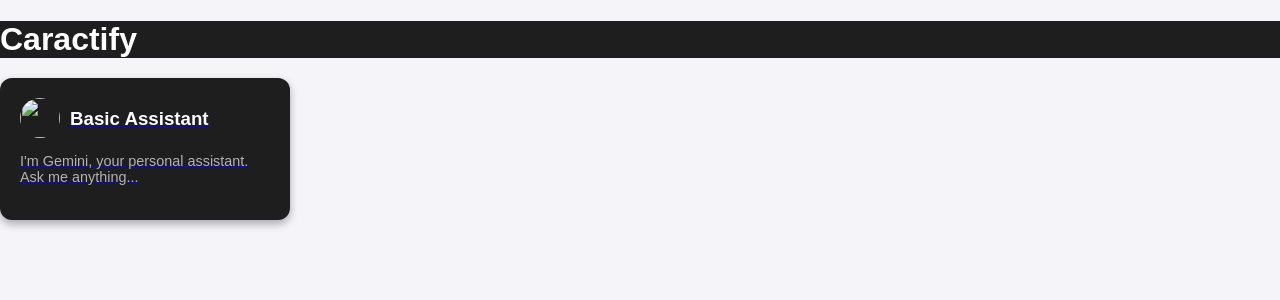
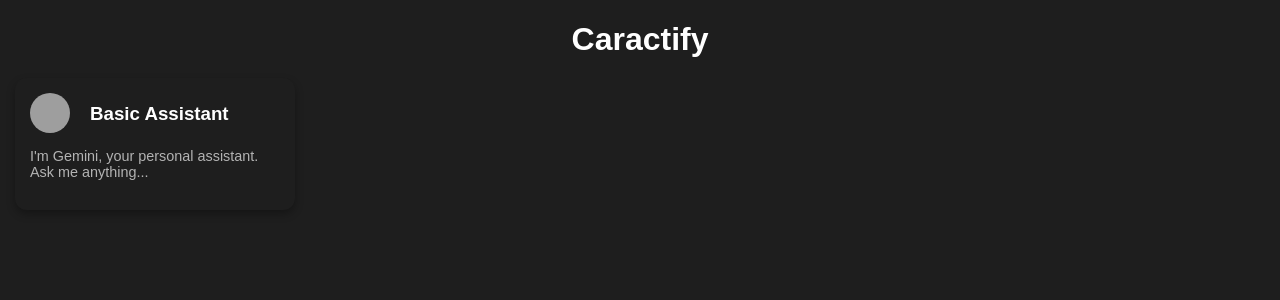
Before and after one commit to Aryan-Raj3112/Caractify, a Flask app: page / in a window 1280 px wide. Shown: the top 300 px of the page. Run offline with Flask 3, Linux system fonts and the light colour scheme; some libraries are stand-ins or nearby versions; grey boxes are pictures that could not be loaded.

Commit message:
Improved homepage looks

```diff
--- a/static/styles.css
+++ b/static/styles.css
@@ -86,14 +86,6 @@ button:hover {
     text-align: center;
 }
 
-.home-container {
-    text-align: center;
-    background-color: #fff;
-    padding: 30px;
-    border-radius: 10px;
-    box-shadow: 0 0 10px rgba(0, 0, 0, 0.1);
-}
-
 h1 {
     font-size: 2rem;
     margin-bottom: 20px;
--- a/templates/home_page.html
+++ b/templates/home_page.html
@@ -1,17 +1,18 @@
 {% extends "layout.html" %}
 
 {% block content %}
-<div class="body1">
+<body class="body2">
+<div class="content">
     <h1>Caractify</h1>
-</div class="body1">
-<a href="/chat" class="card-button">
-    <div class="card">
-      <div class="card-content">  <img src="https://via.placeholder.com/60">
-        <h3 style="color:white";>Basic Assistant</h3>
-      </div>
-      <p>I'm Gemini, your personal assistant. Ask me anything...</p>
+</div>
+<div class="card" onclick="window.location.href='/chat'">
+    <div class="card-content">
+        <img src="{{ url_for('static', filename='gemini.webp') }}" alt="Chat Icon">
+        <h3 id="name">Basic Assistant</h3>
     </div>
-</a>
+    <p>I'm Gemini, your personal assistant. Ask me anything...</p>
+</div>
+</body>
 <style>
     .body1 {
         font-family: Arial, sans-serif;
@@ -24,12 +25,13 @@
     background: #1e1e1e;
     border-radius: 12px;
     box-shadow: 0 4px 8px rgba(0, 0, 0, 0.3);
-    padding: 20px;
+    padding: 15px;
     width: 250px;
     display: flex;
     flex-direction: column; /* Keep the layout as column */
     transition: transform 0.2s, box-shadow 0.2s;
-  }
+    margin-left: 15px;
+    }
 
     .card:hover {
         transform: scale(1.05);
@@ -42,7 +44,7 @@
         height: 60px;
         /* Align the image at the top center */
         align-self: flex-start;
-        margin-right: 20px; /* Add margin for spacing */
+        margin-right: 30px; /* Add margin for spacing */
     }
 
     .card h3 {
@@ -60,7 +62,6 @@
     .card-content {
         display: flex;  /* Make it a flex container */
         align-items: center;  /* Vertically center contents */
-        margin-right: 20px;
     }
 
     .card-content img {
@@ -68,5 +69,29 @@
         width: 40px; /* Adjust width if needed */
         height: 40px; /* Adjust height if needed */
     }
+    .home-container {
+    text-align: center;
+    background-color: #2a2a2a;
+    padding: 3px;
+    border-radius: 10px;
+    box-shadow: 0 0 10px rgba(0, 0, 0, 0.1);
+    }
+    .content {
+            display: flex;
+            flex-direction: column;
+            align-items: center;
+            background-color: #1e1e1e;
+    }
+    .body2 {
+            font-family: Arial, sans-serif;
+            background-color: #1e1e1e;
+            color: #fff;
+            margin: 0;
+            padding: 0;
+        }
+    #name {
+        margin-left: 10px;
+        color: #fff;
+    }
 </style>
 {% endblock %}
--- a/templates/index.html
+++ b/templates/index.html
@@ -1,8 +1,9 @@
 {% extends "layout.html" %}
 
 {% block content %}
+<body>
 <div class="chat-container">
-    <h2 style="text-align: center;">Chat with Gemini</h2>
+    <h2 style="text-align: center;">Chat with Assistant</h2>
     <div class="chat-box">
         <!-- Flask will render the chat history here -->
         {% if chat_history %}
@@ -27,4 +28,5 @@
         <button id="resetButton" type="submit">Reset chat</button>
     </form>
 </div>
+</body>
 {% endblock %}
--- a/templates/layout.html
+++ b/templates/layout.html
@@ -6,8 +6,6 @@
     <title>Caractify</title>
     <link rel="stylesheet" href="{{ url_for('static', filename='styles.css') }}">
 </head>
-<body>
-    {% block content %}
-    {% endblock %}
-</body>
+{% block content %}
+{% endblock %}
 </html>
```
